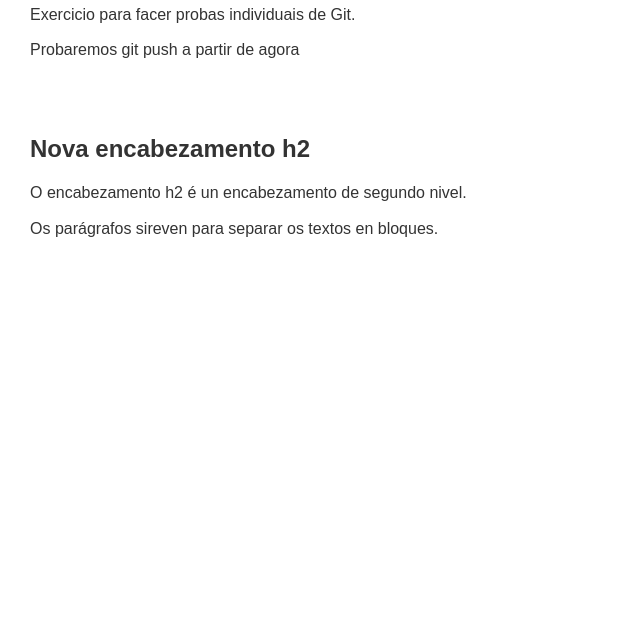
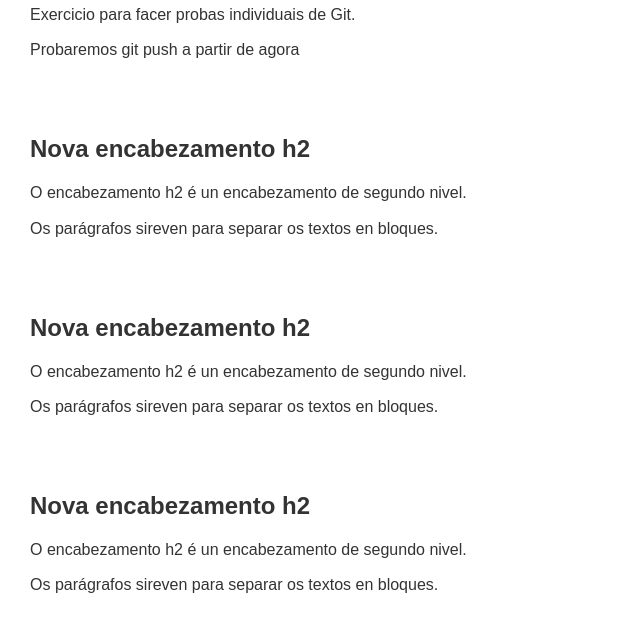
Before and after one commit to zeroseisdesign/probas-git, a plain HTML site: page index.html in a window 1280 px wide. Shown: the part 115-746 px from the top of the page, without its empty margins (0-640 px from the left). Drawn offline with Linux system fonts and the light colour scheme.

Commit message:
mas secciones

```diff
--- a/index.html
+++ b/index.html
@@ -19,6 +19,16 @@
         <p>O encabezamento h2 é un encabezamento de segundo nivel.</p>
         <p>Os parágrafos sireven para separar os textos en bloques.</p>
     </section>
+    <section>
+        <h2>Nova encabezamento h2</h2>
+        <p>O encabezamento h2 é un encabezamento de segundo nivel.</p>
+        <p>Os parágrafos sireven para separar os textos en bloques.</p>
+    </section>
+    <section>
+        <h2>Nova encabezamento h2</h2>
+        <p>O encabezamento h2 é un encabezamento de segundo nivel.</p>
+        <p>Os parágrafos sireven para separar os textos en bloques.</p>
+    </section>
 </body>
 
 </html>
```
